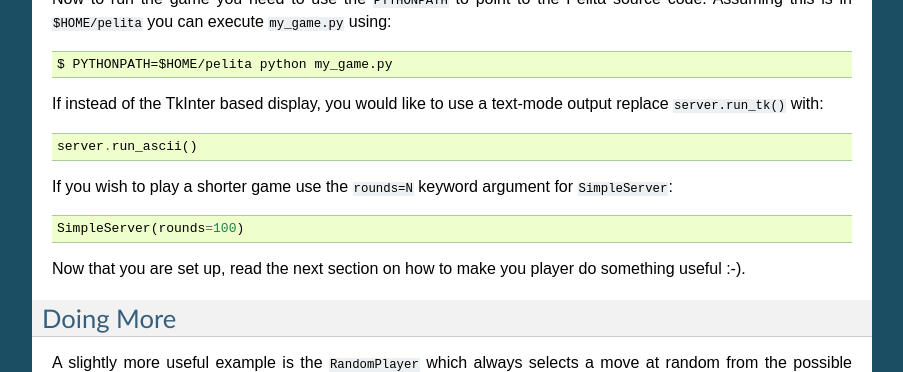
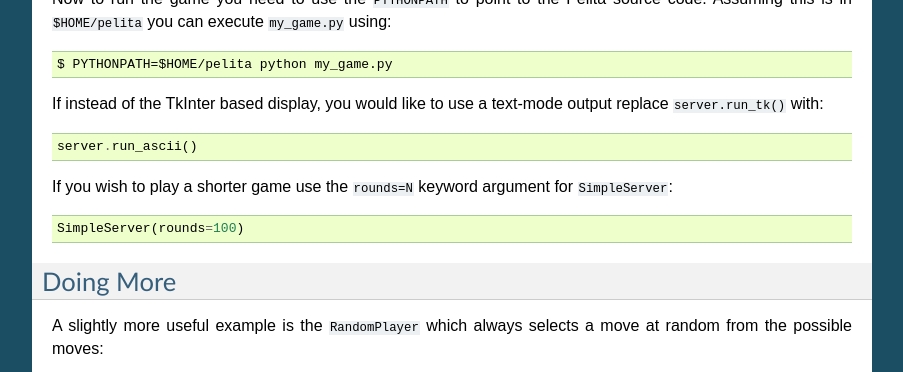
Before and after one commit to ASPP/pelita, a Sphinx documentation site: the page built from doc/source/writing_player.rst, in a window 1280 px wide and 900 px high, scrolled down 2510 px, cut to the strip 0-372 px from the top of the window. Shown: the whole strip, without its empty margins (198-1101 px from the left). Built offline with Sphinx 7.4.7, drawn with Linux system fonts in a browser that asks for light colours; the version number could not be read and is left out.

Commit message:
DOC/RF: no silly jokes

```diff
--- a/doc/source/writing_player.rst
+++ b/doc/source/writing_player.rst
@@ -118,10 +118,6 @@ If you wish to play a shorter game use the ``rounds=N`` keyword argument for
 ``SimpleServer``::
 
     SimpleServer(rounds=100)
-
-Now that you are set up, read the next section on how to make you player do
-something useful :-).
-
 
 Doing More
 ==========
```
